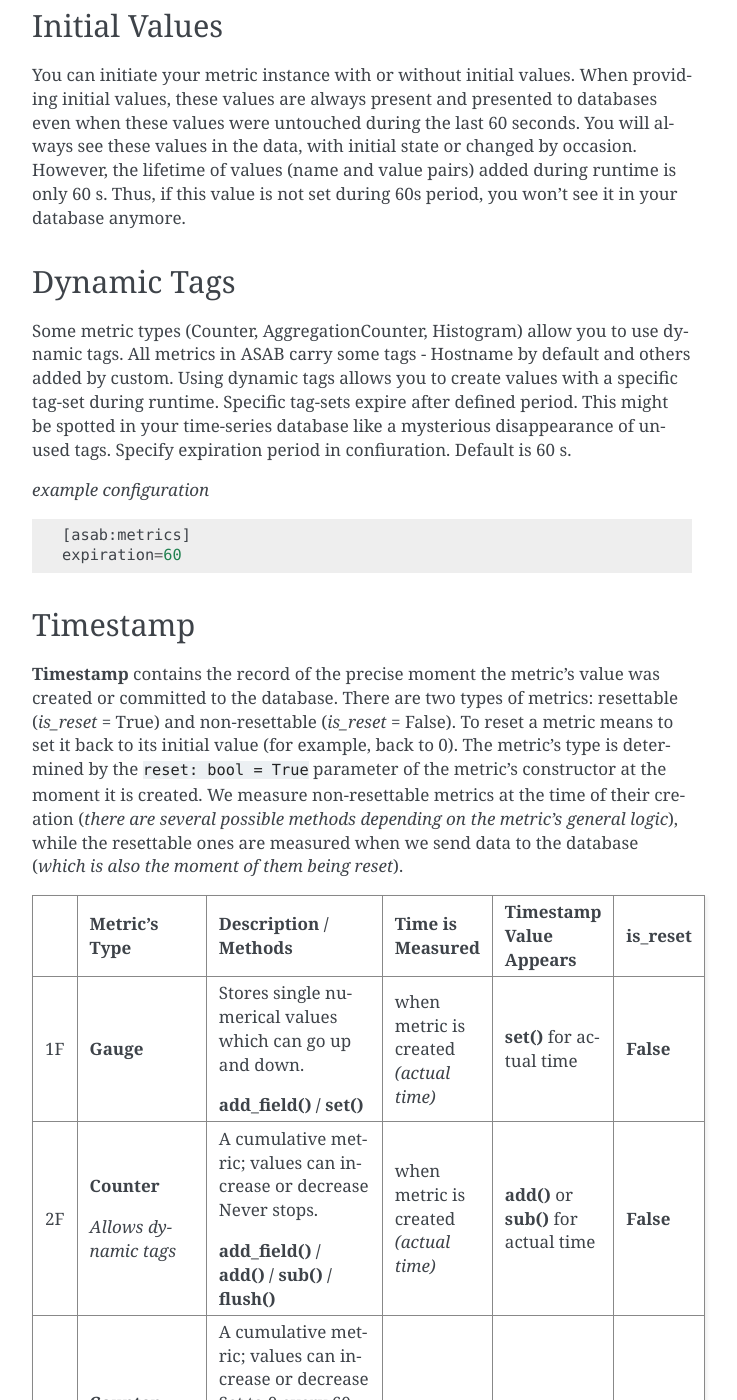
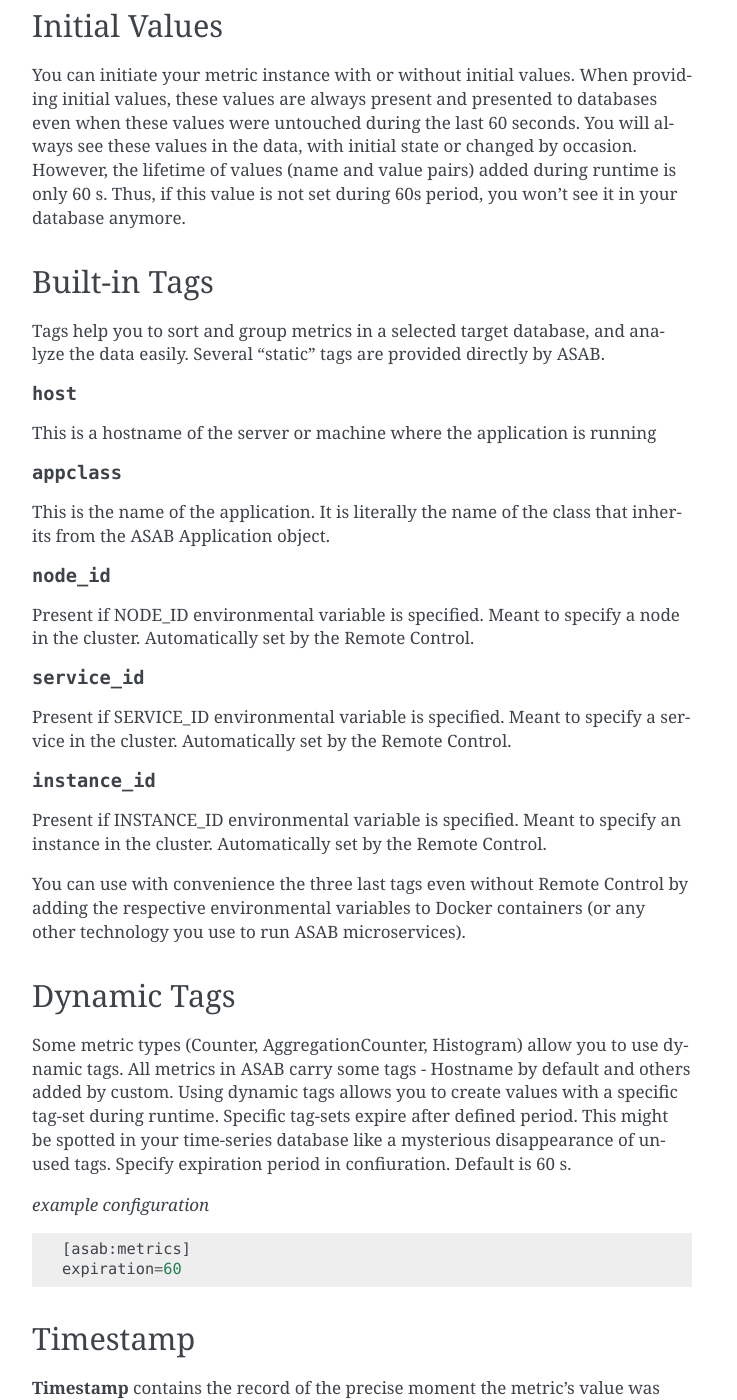
Before and after one commit to TeskaLabs/asab, a Sphinx documentation site: the page built from doc/asab/metrics.rst, in a window 1280 px wide and 1400 px high, scrolled down 1520 px. Shown: the whole window, without its empty margins (388-1125 px from the left). Built offline with Sphinx 7.4.7, drawn with Linux system fonts in a browser that asks for light colours; pages that are not in the unit, such as notebooks, are missing from menus.

Commit message:
adding built-in tags

```diff
--- a/doc/asab/metrics.rst
+++ b/doc/asab/metrics.rst
@@ -64,6 +64,30 @@
 
 
 .. _dynamic_tags:
+
+
+Built-in Tags
+-------------
+Tags help you to sort and group metrics in a selected target database, and analyze the data easily.
+Several "static" tags are provided directly by ASAB.
+
+.. option:: host
+This is a hostname of the server or machine where the application is running
+
+.. option:: appclass
+This is the name of the application. It is literally the name of the class that inherits from the ASAB Application object.
+
+.. option:: node_id
+Present if NODE_ID environmental variable is specified. Meant to specify a node in the cluster. Automatically set by the Remote Control.
+
+.. option:: service_id
+Present if SERVICE_ID environmental variable is specified. Meant to specify a service in the cluster. Automatically set by the Remote Control.
+
+.. option:: instance_id
+Present if INSTANCE_ID environmental variable is specified. Meant to specify an instance in the cluster. Automatically set by the Remote Control.
+
+You can use with convenience the three last tags even without Remote Control by adding the respective environmental variables to Docker containers (or any other technology you use to run ASAB microservices).
+
 
 Dynamic Tags
 ------------
```
